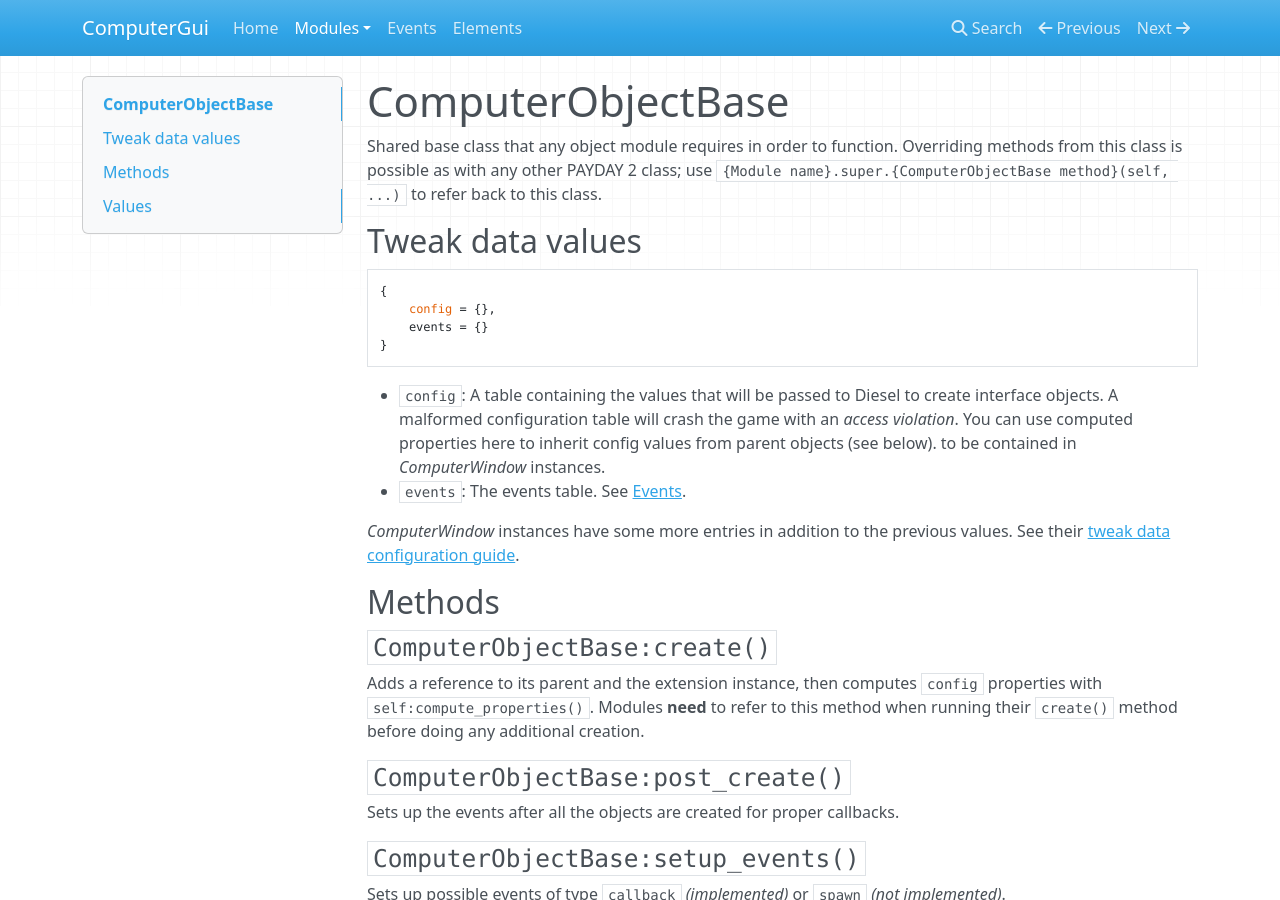
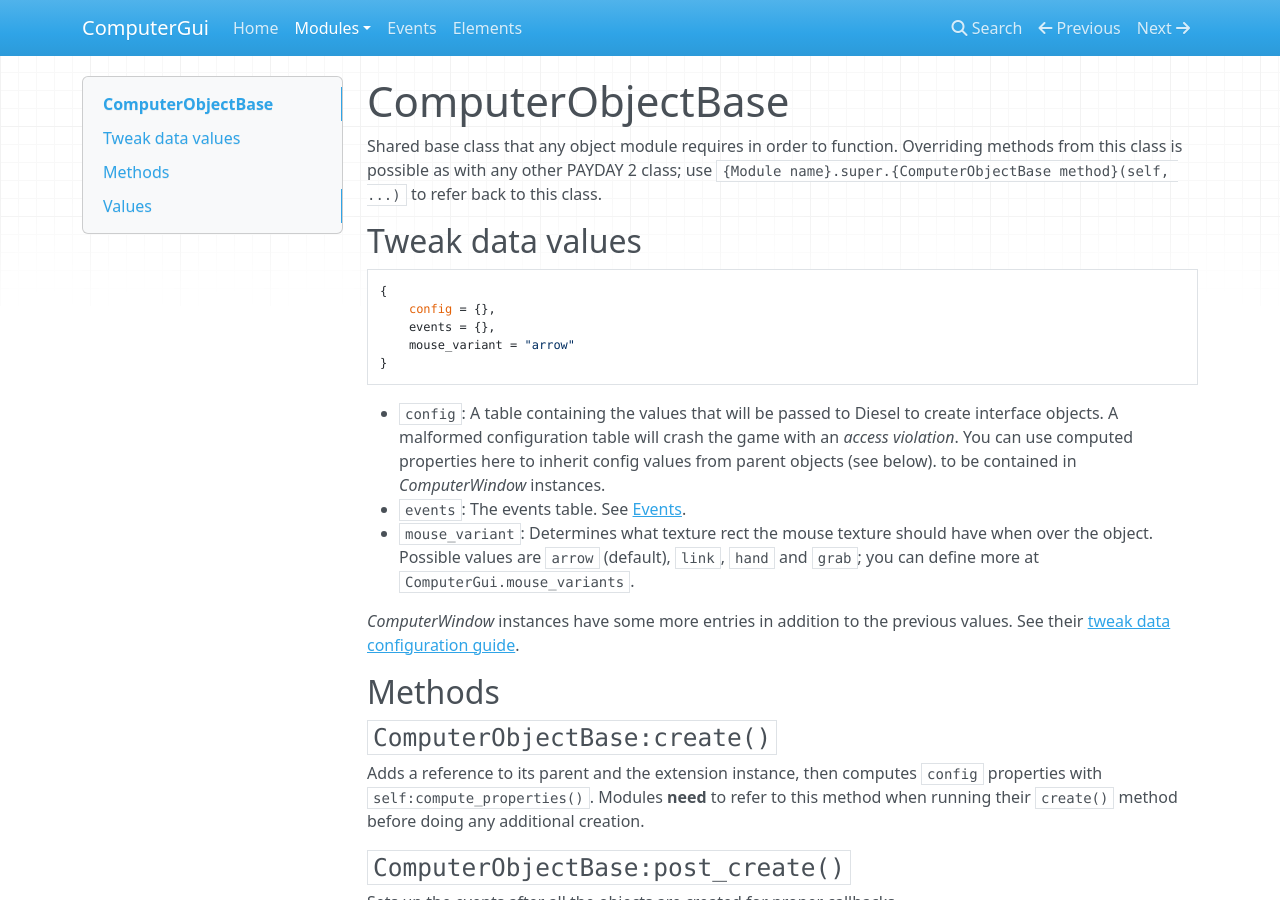
Before and after one commit to Javgarag/pd2-computergui-docs, an MkDocs documentation site: the page built from docs/modules/classes/ComputerObjectBase.md, in a window 1280 px wide and 900 px high. Built offline with MkDocs 1.6.1, drawn with Linux system fonts in a browser that asks for light colours; nearby versions of some CDN libraries.

Commit message:
minor touches

````diff
--- a/docs/modules/classes/ComputerObjectBase.md
+++ b/docs/modules/classes/ComputerObjectBase.md
@@ -4,12 +4,14 @@
 ```lua
 {
     config = {},
-    events = {}
+    events = {},
+    mouse_variant = "arrow"
 }
 ```
 * `config`: A table containing the values that will be passed to Diesel to create interface objects. A malformed configuration table will crash the game with an *access violation*. You can use computed properties here to inherit config values from parent objects (see below).
  to be contained in *ComputerWindow* instances.
 * `events`: The events table. See [Events](../../events.md).
+* `mouse_variant`: Determines what texture rect the mouse texture should have when over the object.  Possible values are `arrow` (default), `link`, `hand` and `grab`; you can define more at `ComputerGui.mouse_variants`.
 
 *ComputerWindow* instances have some more entries in addition to the previous values. See their [tweak data configuration guide](./ComputerWindow.md).
 
````
Also changed, not shown: docs/index.md (+2 -0 lines).
